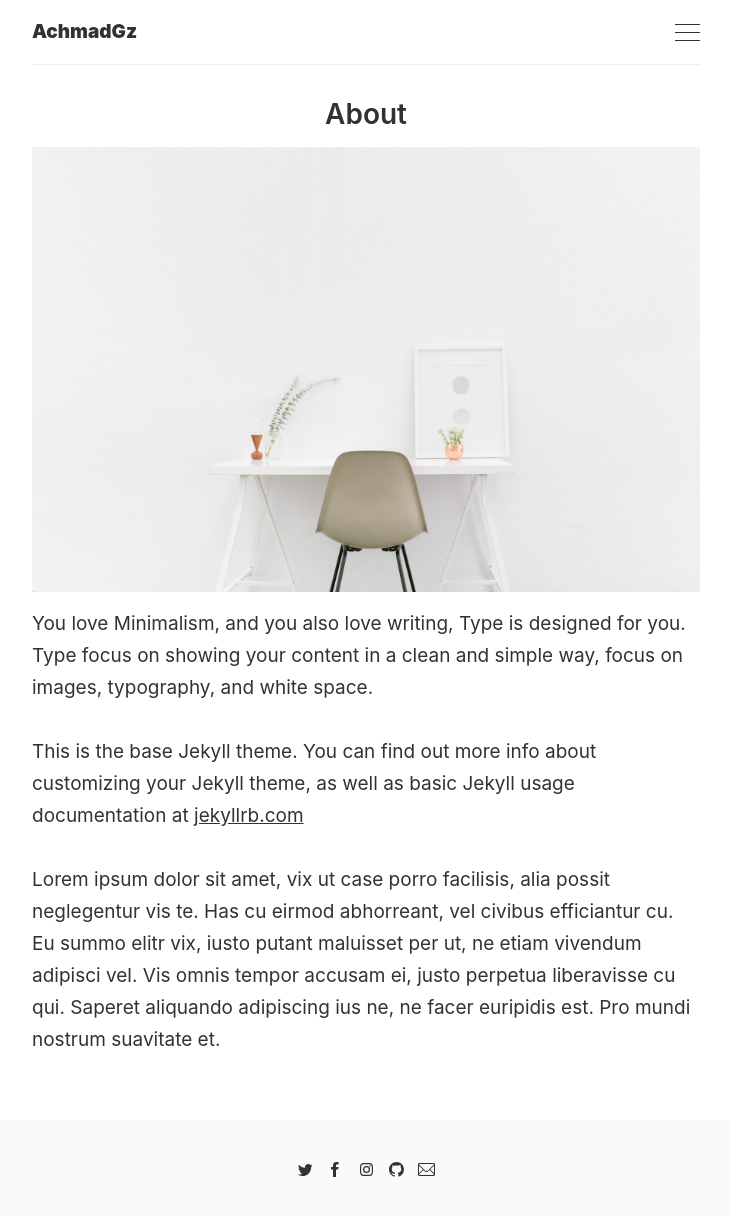
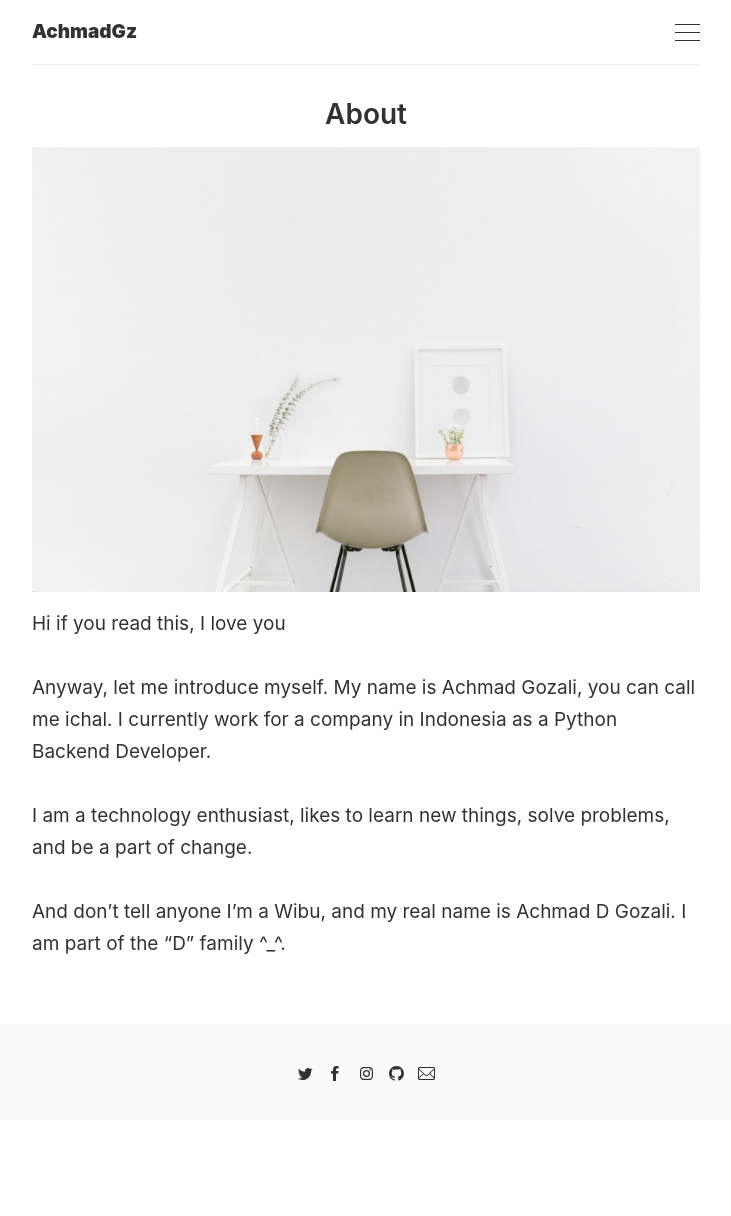
Before and after one commit to AchmadGozali8/achmadgozali8.github.io, a Jekyll site: the page built from _pages/about.md, in a window 1280 px wide. Shown: the whole page, without its empty margins (274-1005 px from the left). Built offline with Jekyll 4.4.1, drawn with Linux system fonts in a browser that asks for light colours; after the commit the page ends 1120 px from its top, so only the background shows below that.

Commit message:
updated about

```diff
--- a/_pages/about.md
+++ b/_pages/about.md
@@ -4,8 +4,10 @@ title: About
 image: '/images/pages/about.jpeg'
 ---
 
-You love Minimalism, and you also love writing, Type is designed for you. Type focus on showing your content in a clean and simple way, focus on images, typography, and white space.
+Hi if you read this, I love you
 
-This is the base Jekyll theme. You can find out more info about customizing your Jekyll theme, as well as basic Jekyll usage documentation at [jekyllrb.com](http://jekyllrb.com/)
+Anyway, let me introduce myself. My name is Achmad Gozali, you can call me ichal. I currently work for a company in Indonesia as a Python Backend Developer.
 
-Lorem ipsum dolor sit amet, vix ut case porro facilisis, alia possit neglegentur vis te. Has cu eirmod abhorreant, vel civibus efficiantur cu. Eu summo elitr vix, iusto putant maluisset per ut, ne etiam vivendum adipisci vel. Vis omnis tempor accusam ei, justo perpetua liberavisse cu qui. Saperet aliquando adipiscing ius ne, ne facer euripidis est. Pro mundi nostrum suavitate et.
+I am a technology enthusiast, likes to learn new things, solve problems, and be a part of change.
+
+And don't tell anyone I'm a Wibu, and my real name is Achmad D Gozali. I am part of the "D" family ^_^.
```
